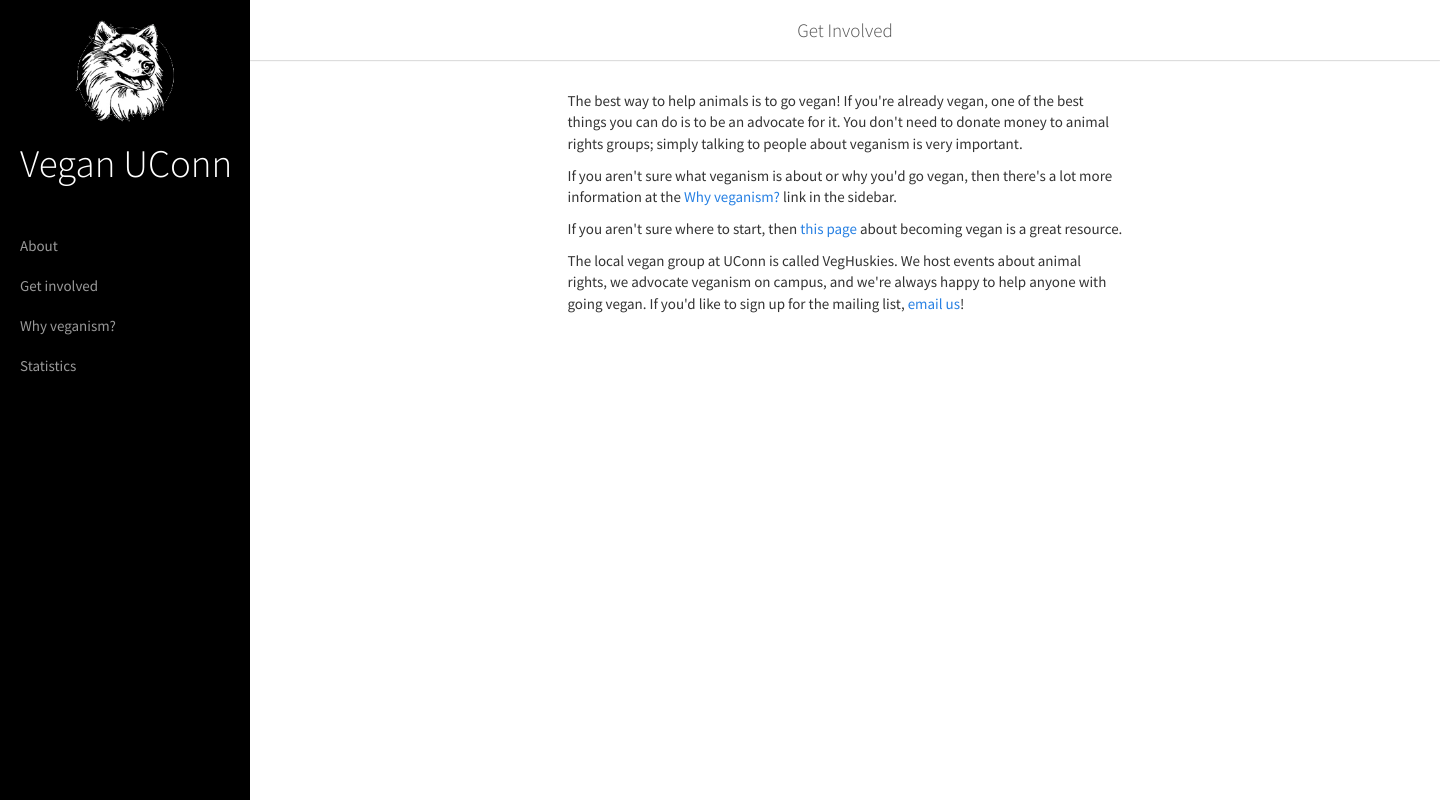
After one commit to mrForce/vegan-uconn, a Django app: template core/templates/getinvolved.html in a window 1440 px wide. The commit adds this page. Run offline with Django 3.2, Linux system fonts and the light colour scheme; the template is opened without the code that fills it, so the values that code supplies are empty; some libraries are stand-ins or nearby versions.

Commit message:
add static pages

```diff
--- a/core/static/css/style.css
+++ b/core/static/css/style.css
@@ -94,6 +94,9 @@ body {
 @keyframes spin {
     from { transform: scale(1) rotate(0deg);}
     to { transform: scale(1) rotate(360deg);}
+}
+#staticpage {
+    margin-top: 2em;
 }
 
 /* Sidebar */
--- a/core/templates/core.html
+++ b/core/templates/core.html
@@ -35,10 +35,10 @@
                     {% block sidebar %}
                     {% endblock %}
                     <li>
-                        <a href="#">About</a>
+                        <a href="/about">About</a>
                     </li>
                     <li>
-                        <a href="#">Get involved</a>
+                        <a href="/getinvolved">Get involved</a>
                     </li>
                     <li>
                         <a href="http://vegankit.com/why" target="_blank">Why veganism?</a>
@@ -55,7 +55,8 @@
                             <span class="lines"></span>
                         </button>
                     </div>
-                    <h4>{{ meal_name }} on {{ date }}</h4>
+                    {% block header %}
+                    {% endblock %}
                 </div> <!-- /#top-header -->
                 <div id="iOSModal" class="modal fade" role="dialog" aria-labelledby="Download the Vegan UConn mobile app for free.">
                     <div class="modal-dialog modal-lg">
--- /dev/null
+++ b/core/templates/getinvolved.html
@@ -0,0 +1,38 @@
+{% extends "core.html" %}
+
+{% block header %}
+<h4>Get Involved</h4>
+{% endblock %}
+
+{% block main %}
+<div class="row">
+    <div class="col-sm-12 col-md-6 col-md-offset-3">
+        <div id=staticpage>
+            <p>
+                The best way to help animals is to go vegan! If you're already
+                vegan, one of the best things you can do is to be an advocate
+                for it. You don't need to donate money to animal rights groups;
+                simply talking to people about veganism is very important.
+            </p>
+            <p>
+                If you aren't sure what veganism is about or why you'd go vegan,
+                then there's a lot more information at the
+                <a href="http://vegankit.com/why" target="_blank">Why veganism?</a>
+                link in the sidebar.
+            </p>
+            <p>
+                If you aren't sure where to start, then
+                <a href="http://vegankit.com/be" target="_blank">this page</a>
+                about becoming vegan is a great resource.
+            </p>
+            <p>
+                The local vegan group at UConn is called VegHuskies. We host events
+                about animal rights, we advocate veganism on campus, and we're
+                always happy to help anyone with going vegan. If you'd like
+                to sign up for the mailing list, <a href="mailto:veghuskies@gmail.com">
+                email us</a>!
+            </p>
+        </div>
+    </div><!-- /.col -->
+</div><!-- /.row -->
+{% endblock %}
--- a/core/templates/index.html
+++ b/core/templates/index.html
@@ -63,6 +63,10 @@
 </form>
 {% endblock %}
 
+{% block header %}
+    <h4>{{ meal_name }} on {{ date }}</h4>
+{% endblock %}
+
 {% block main %}
 <div class="row">
     <div class="col-sm-12 col-md-8 col-md-offset-2">
--- a/core/urls.py
+++ b/core/urls.py
@@ -1,3 +1,5 @@
+from django.views.generic import TemplateView
+
 from food import views as food_views
 
 """vegan_uconn URL Configuration
@@ -20,5 +22,7 @@ from django.contrib import admin
 
 urlpatterns = [
     url(r'^admin/', include(admin.site.urls)),
-    url(r'^', food_views.index, name="index")
+    url(r'^$', food_views.index, name="index"),
+    url(r'^about/', TemplateView.as_view(template_name="about.html")),
+    url(r'^getinvolved/', TemplateView.as_view(template_name="getinvolved.html"))
 ]
```
Also changed, not shown: core/templates/about.html (added, +22 -0 lines).
